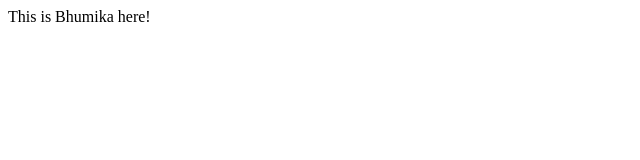
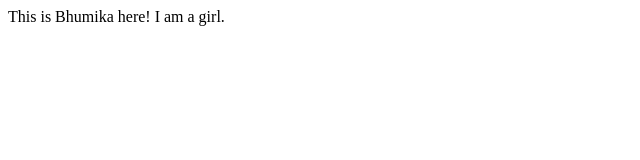
Before and after one commit to BhumikaBansal12/Bhoomi, a plain HTML site: page index.html in a window 1280 px wide. Shown: the full height of the page, 0-640 px from the left. Drawn offline with Linux system fonts and the light colour scheme.

Commit message:
Update index.html

```diff
--- a/index.html
+++ b/index.html
@@ -6,7 +6,7 @@
     <title>Document</title>
 </head>
 <body>
-    This is Bhumika here!
+    This is Bhumika here! I am a girl.
 
 </body>
 </html>
```
